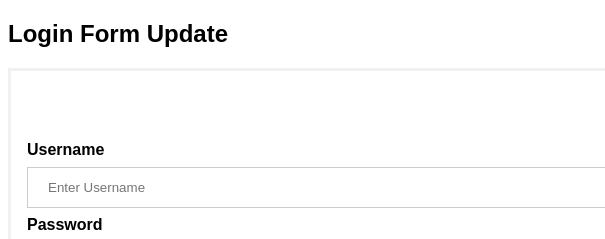
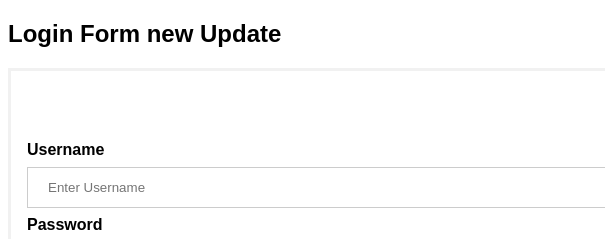
Before and after one commit to azlan-43/login-2509, a plain HTML site: page index.html in a window 1280 px wide. Shown: the top 239 px of the page, 0-605 px from the left. Drawn offline with Linux system fonts and the light colour scheme.

Commit message:
Update index.html

```diff
--- a/index.html
+++ b/index.html
@@ -68,7 +68,7 @@ span.psw {
 </head>
 <body>
 
-<h2>Login Form Update</h2>
+<h2>Login Form new Update</h2>
 
 <form action="/action_page.php" method="post">
   <div class="imgcontainer">
```
